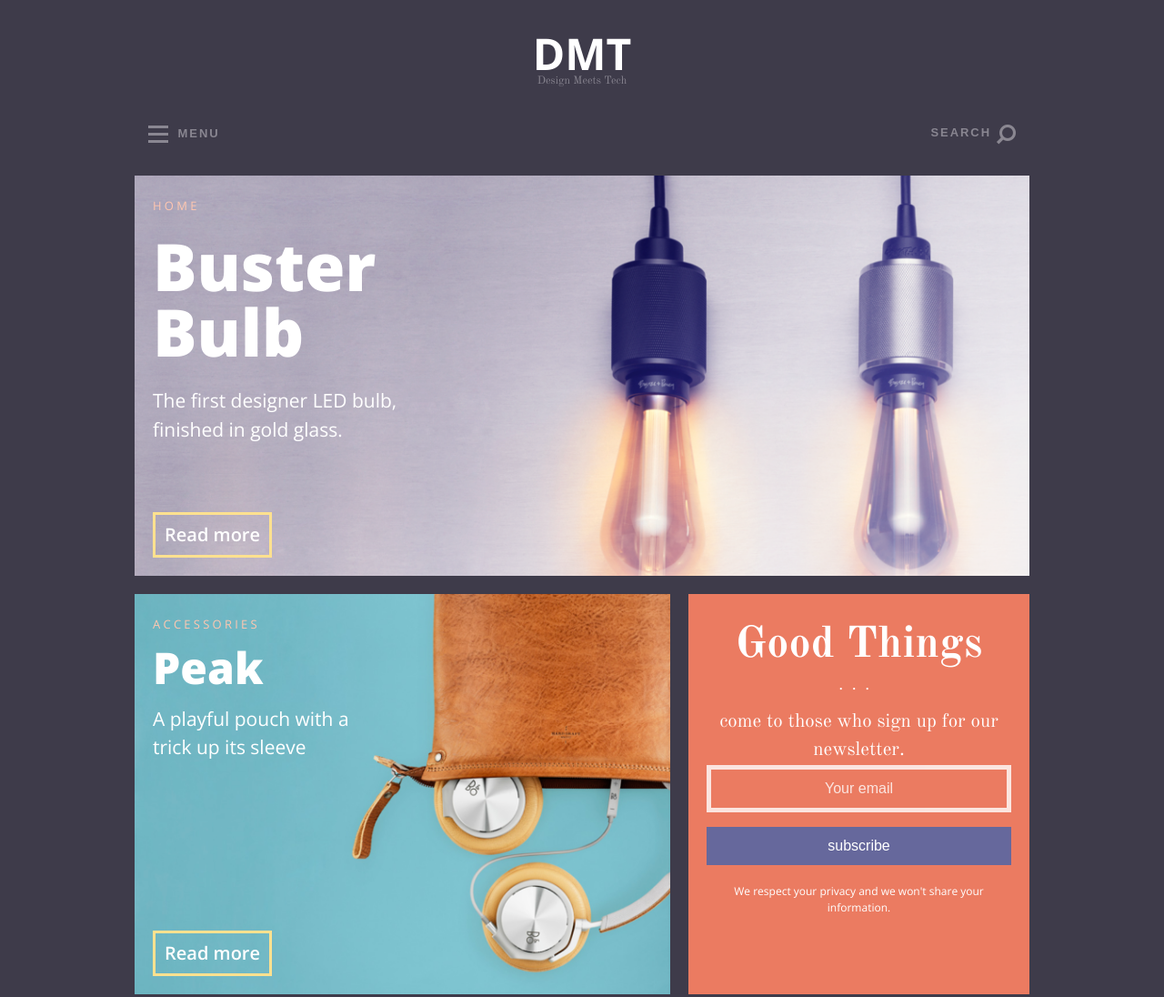
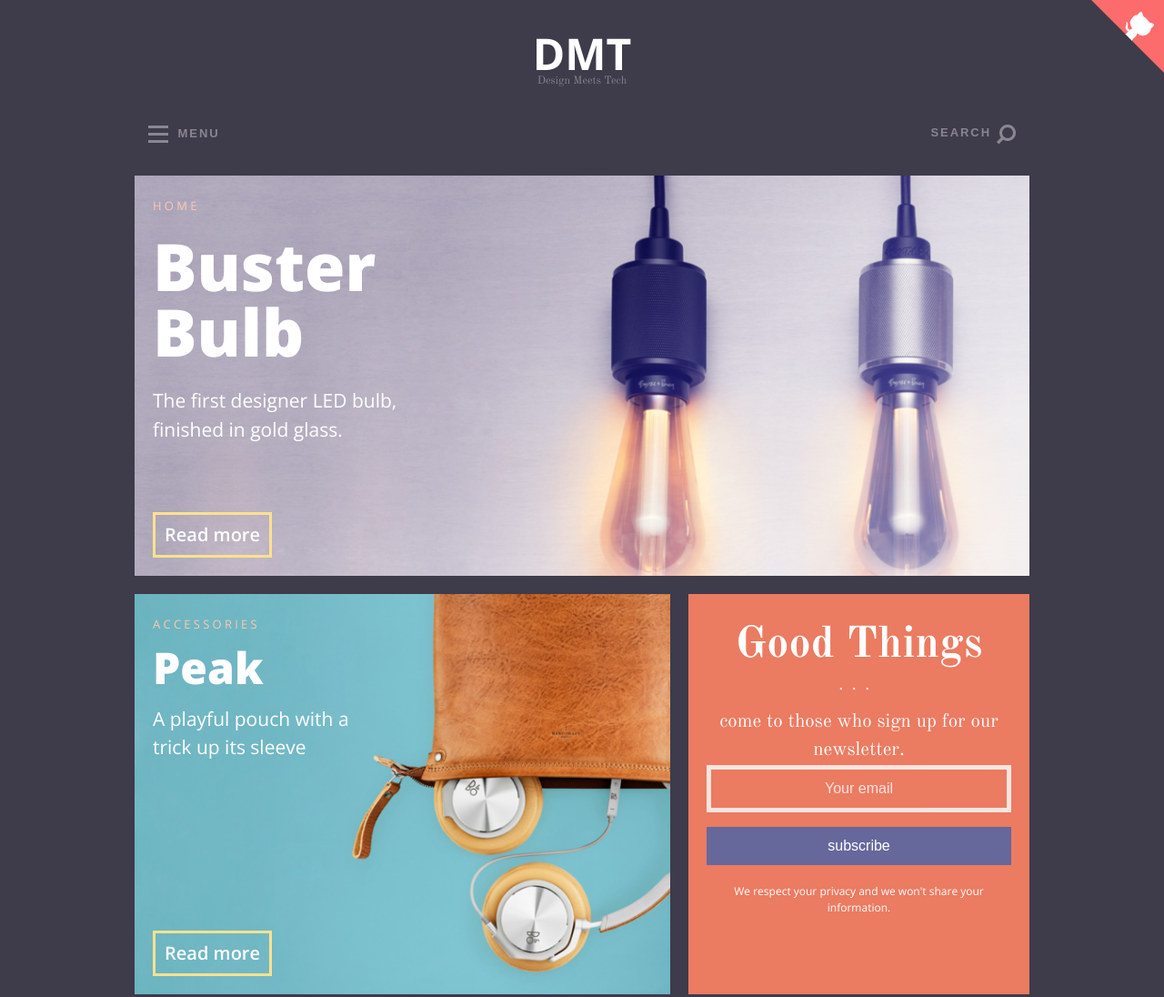
Before and after one commit to franckgaudin/dmt, a website: page index.html in a window 1280 px wide. Shown: the top 1096 px of the page at 91% size. Drawn offline with nearby package versions, Linux system fonts and the light colour scheme.

Commit message:
add link to github

```diff
--- a/index.html
+++ b/index.html
@@ -47,6 +47,7 @@
 
 </head>
 <body>
+    <a href="https://github.com/franckgaudin/dmt" class="github-corner"><svg width="80" height="80" viewBox="0 0 250 250" style="fill:#FD6C6C; color:#fff; position: absolute; top: 0; border: 0; right: 0;"><path d="M0,0 L115,115 L130,115 L142,142 L250,250 L250,0 Z"></path><path d="M128.3,109.0 C113.8,99.7 119.0,89.6 119.0,89.6 C122.0,82.7 120.5,78.6 120.5,78.6 C119.2,72.0 123.4,76.3 123.4,76.3 C127.3,80.9 125.5,87.3 125.5,87.3 C122.9,97.6 130.6,101.9 134.4,103.2" fill="currentColor" style="transform-origin: 130px 106px;" class="octo-arm"></path><path d="M115.0,115.0 C114.9,115.1 118.7,116.5 119.8,115.4 L133.7,101.6 C136.9,99.2 139.9,98.4 142.2,98.6 C133.8,88.0 127.5,74.4 143.8,58.0 C148.5,53.4 154.0,51.2 159.7,51.0 C160.3,49.4 163.2,43.6 171.4,40.1 C171.4,40.1 176.1,42.5 178.8,56.2 C183.1,58.6 187.2,61.8 190.9,65.4 C194.5,69.0 197.7,73.2 200.1,77.6 C213.8,80.2 216.3,84.9 216.3,84.9 C212.7,93.1 206.9,96.0 205.4,96.6 C205.1,102.4 203.0,107.8 198.3,112.5 C181.9,128.9 168.3,122.5 157.7,114.1 C157.9,116.9 156.7,120.9 152.7,124.9 L141.0,136.5 C139.8,137.7 141.6,141.9 141.8,141.8 Z" fill="currentColor" class="octo-body"></path></svg></a><style>.github-corner:hover .octo-arm{animation:octocat-wave 560ms ease-in-out}@keyframes octocat-wave{0%,100%{transform:rotate(0)}20%,60%{transform:rotate(-25deg)}40%,80%{transform:rotate(10deg)}}@media (max-width:500px){.github-corner:hover .octo-arm{animation:none}.github-corner .octo-arm{animation:octocat-wave 560ms ease-in-out}}</style>
     <header>
         <div class="branding">
             DMT
```
